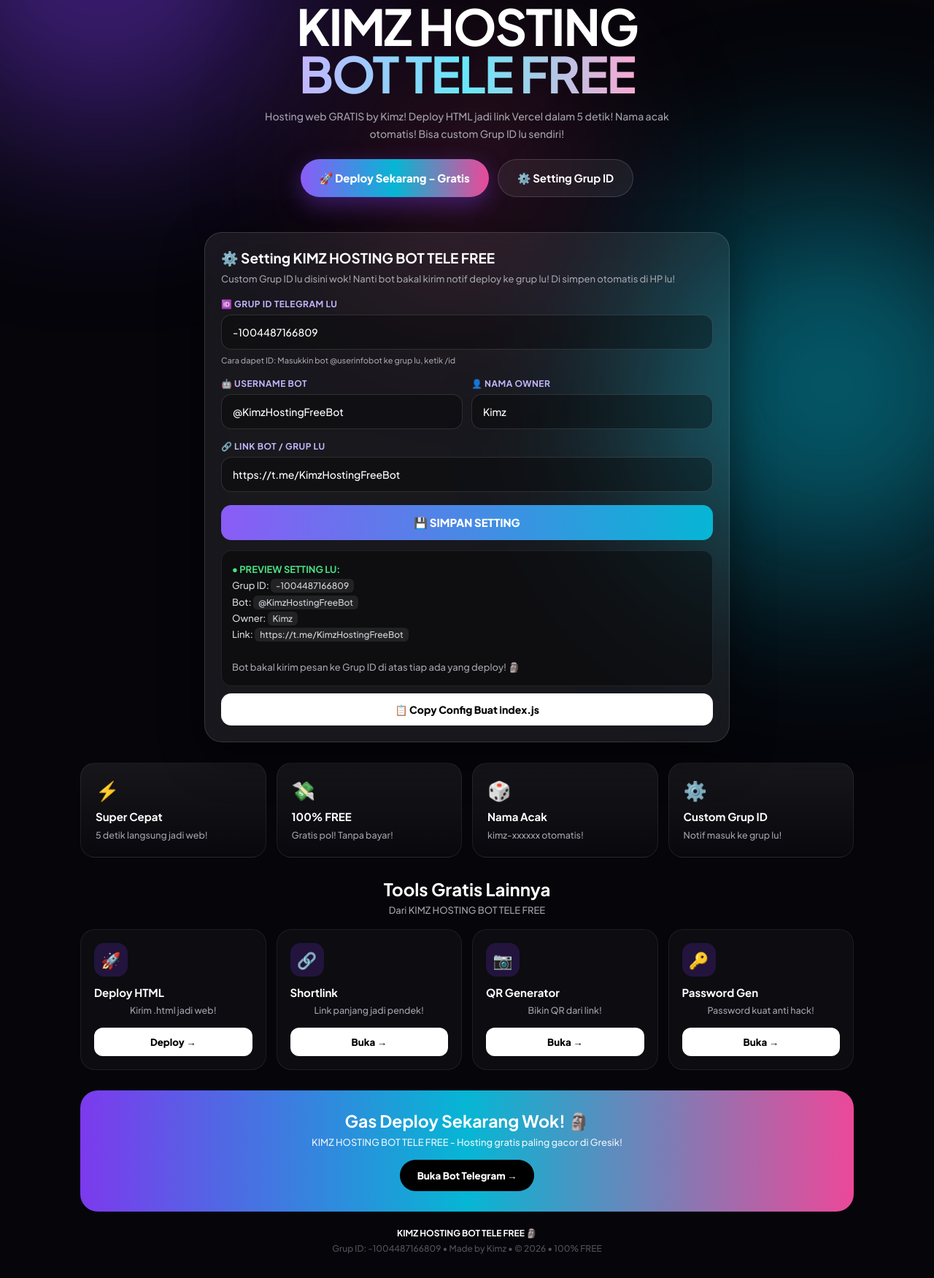
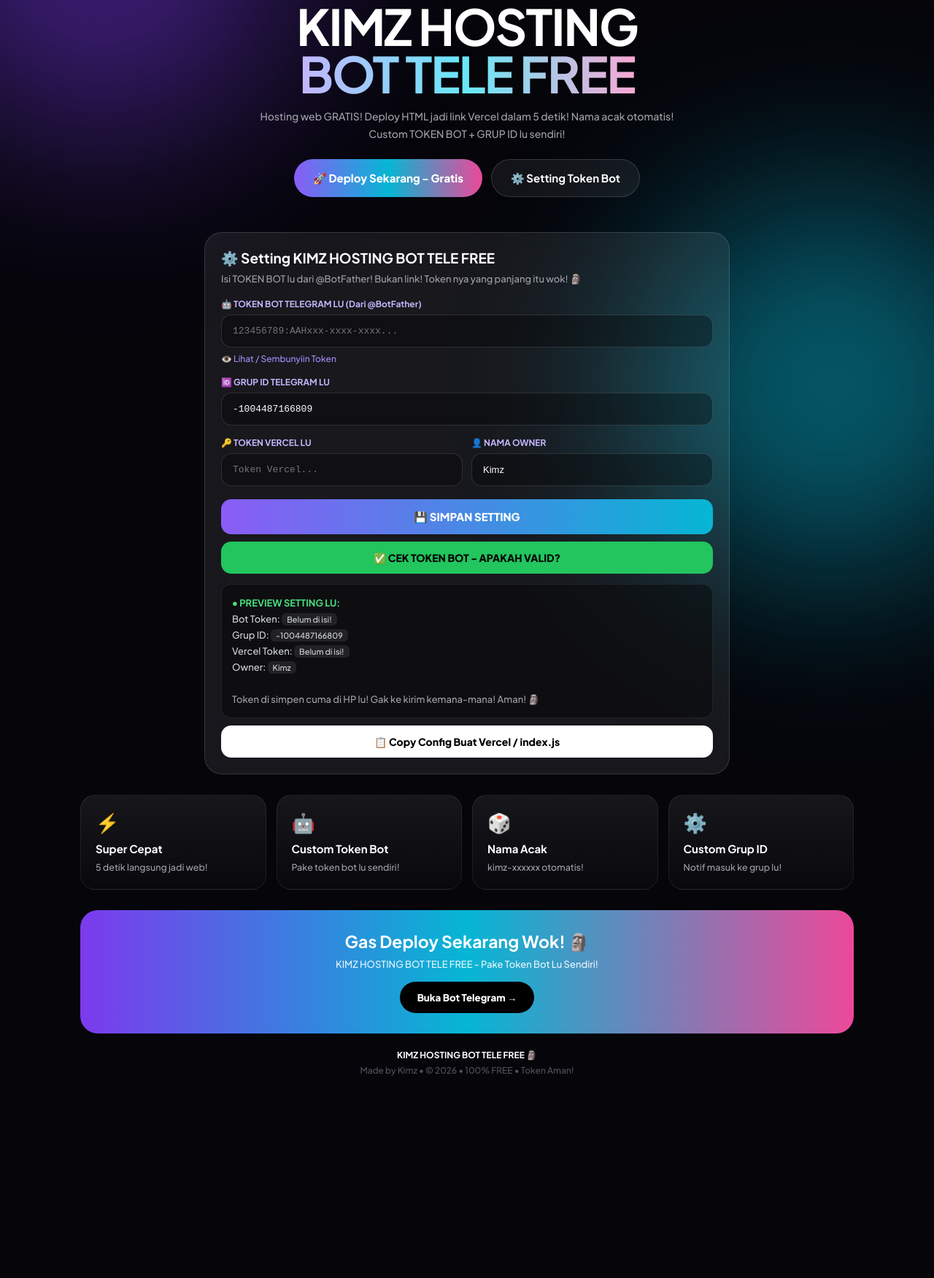
Before and after one commit to alfiyahjunaida-cyber/Bot-telegram-, a website: page index.html in a window 1280 px wide. Shown: the part 172-1923 px from the top of the page at 73% size. After the commit the page ends 1679 px from the top, so only its background shows below. Drawn offline with Linux system fonts and the light colour scheme.

Commit message:
Update index.html

```diff
--- a/index.html
+++ b/index.html
@@ -11,11 +11,10 @@ body{background:#05050a;color:#fff;overflow-x:hidden}
 .glow{position:fixed;width:520px;height:520px;border-radius:50%;filter:blur(130px);opacity:.5;z-index:0;pointer-events:none}
 .g1{background:#7c3aed;top:-160px;left:-120px}
 .g2{background:#06b6d4;bottom:-160px;right:-120px}
-.g3{background:#ec4899;top:50%;left:50%;width:300px;height:300px;opacity:.25;transform:translate(-50%,-50%)}
 .wrap{position:relative;z-index:2;max-width:1100px;margin:auto;padding:0 20px}
 .nav{display:flex;justify-content:space-between;align-items:center;padding:20px 0}
 .logo{display:flex;align-items:center;gap:11px;font-weight:800;font-size:18px;line-height:1.1}
-.logo .kotak{width:44px;height:44px;min-width:44px;background:linear-gradient(135deg,#a78bfa,#22d3ee,#f472b6);border-radius:14px;display:grid;place-items:center;font-size:23px;box-shadow:0 0 35px #a78bfa88}
+.logo .kotak{width:44px;height:44px;min-width:44px;background:linear-gradient(135deg,#a78bfa,#22d3ee,#f472b6);border-radius:14px;display:grid;place-items:center;font-size:23px}
 .logo small{font-size:10px;color:#a78bfa;letter-spacing:1.2px}
 .btn-top{background:#fff;color:#000;padding:11px 18px;border-radius:999px;font-weight:800;border:none;cursor:pointer;font-size:13px}
 .hero{text-align:center;padding:40px 0 20px}
@@ -23,47 +22,40 @@ body{background:#05050a;color:#fff;overflow-x:hidden}
 .dot{width:8px;height:8px;background:#22c55e;border-radius:50%;box-shadow:0 0 10px #22c55e}
 .hero h1{font-size:42px;line-height:.95;letter-spacing:-2px;margin-top:18px}
 .hero h1 i{font-style:normal;background:linear-gradient(90deg,#c4b5fd,#67e8f9,#f9a8d4);-webkit-background-clip:text;-webkit-text-fill-color:transparent}
-.hero p{color:#a1a1aa;margin:16px auto 0;max-width:560px;line-height:1.7;font-size:14px}
+.hero p{color:#a1a1aa;margin:16px auto 0;max-width:580px;line-height:1.7;font-size:14px}
 .cta{margin-top:22px;display:flex;gap:12px;justify-content:center;flex-wrap:wrap}
-.btn1{background:linear-gradient(90deg,#8b5cf6,#06b6d4,#ec4899);border:none;color:#fff;padding:15px 26px;border-radius:999px;font-weight:800;font-size:15px;cursor:pointer;box-shadow:0 10px 30px #7c3aed66}
+.btn1{background:linear-gradient(90deg,#8b5cf6,#06b6d4,#ec4899);border:none;color:#fff;padding:15px 26px;border-radius:999px;font-weight:800;font-size:15px;cursor:pointer}
 .btn2{background:#ffffff10;border:1px solid #ffffff25;color:#fff;padding:15px 26px;border-radius:999px;font-weight:700;font-size:15px;cursor:pointer}
-.card-setting{margin:28px auto 0;max-width:720px;background:rgba(255,255,255,.08);backdrop-filter:blur(20px);border:1px solid #ffffff22;border-radius:24px;padding:22px;text-align:left;box-shadow:0 20px 60px #00000066}
+.card-setting{margin:28px auto 0;max-width:720px;background:rgba(255,255,255,.08);backdrop-filter:blur(20px);border:1px solid #ffffff22;border-radius:24px;padding:22px;text-align:left}
 .card-setting h3{font-size:19px}
 .card-setting p{font-size:13px;color:#a1a1aa;margin-top:6px;line-height:1.6}
-.label{font-size:12px;font-weight:700;color:#c4b5fd;margin:16px 0 7px;display:block;letter-spacing:.5px}
-.input{width:100%;background:#00000055;border:1px solid #ffffff22;border-radius:14px;padding:14px 15px;color:#fff;font-size:14px;outline:none}
+.label{font-size:12px;font-weight:700;color:#c4b5fd;margin:16px 0 7px;display:block}
+.input{width:100%;background:#00000055;border:1px solid #ffffff22;border-radius:14px;padding:14px 15px;color:#fff;font-size:13px;outline:none;font-family:monospace}
 .input:focus{border-color:#a78bfa}
-.input::placeholder{color:#52525b}
+.show{margin-top:8px;font-size:12px;color:#a78bfa;cursor:pointer;display:inline-block}
 .row{display:grid;grid-template-columns:1fr 1fr;gap:12px}
 .btn-save{margin-top:18px;width:100%;background:linear-gradient(90deg,#8b5cf6,#06b6d4);border:none;color:#fff;padding:14px;border-radius:14px;font-weight:800;font-size:15px;cursor:pointer}
 .btn-copy{margin-top:10px;width:100%;background:#fff;border:none;color:#000;padding:13px;border-radius:14px;font-weight:800;font-size:14px;cursor:pointer}
-.preview{margin-top:14px;background:#00000066;border:1px solid #ffffff15;border-radius:14px;padding:14px;font-size:13px;line-height:1.7;color:#d1d5db}
+.btn-test{margin-top:10px;width:100%;background:#22c55e;border:none;color:#000;padding:13px;border-radius:14px;font-weight:800;font-size:14px;cursor:pointer}
+.preview{margin-top:14px;background:#00000066;border:1px solid #ffffff15;border-radius:14px;padding:14px;font-size:13px;line-height:1.7;color:#d1d5db;word-break:break-all}
 .preview b{color:#4ade80}
-.preview code{background:#ffffff15;padding:2px 7px;border-radius:6px;font-size:12px}
+.preview code{background:#ffffff15;padding:2px 7px;border-radius:6px;font-size:11px}
 .fitur{display:grid;grid-template-columns:1fr 1fr;gap:14px;margin:28px 0}
 .f{background:linear-gradient(180deg,#ffffff12,#ffffff04);border:1px solid #ffffff14;border-radius:20px;padding:20px}
 .f span{font-size:26px}
 .f h4{margin:10px 0 6px;font-size:15px}
 .f p{font-size:12.5px;color:#a1a1aa;line-height:1.6}
-.tools h2{font-size:24px;text-align:center}
-.tools p{font-size:13px;color:#a1a1aa;text-align:center;margin-top:6px}
-.grid{display:grid;grid-template-columns:1fr 1fr;gap:14px;margin:18px 0 28px}
-.card{background:#ffffff08;border:1px solid #ffffff12;border-radius:20px;padding:18px}
-.card .ic{width:46px;height:46px;border-radius:14px;display:grid;place-items:center;font-size:22px;background:#7c3aed33}
-.card h3{margin:12px 0 5px;font-size:15px}
-.card p{font-size:12.5px;color:#a1a1aa;line-height:1.5}
-.card button{margin-top:14px;width:100%;padding:11px;border:none;border-radius:12px;background:#fff;font-weight:800;cursor:pointer}
 .bawah{background:linear-gradient(90deg,#7c3aed,#06b6d4,#ec4899);border-radius:24px;padding:28px 22px;text-align:center;margin-bottom:20px}
-.bawah h2{font-size:23px;line-height:1.2}
+.bawah h2{font-size:23px}
 .bawah p{font-size:13px;opacity:.9;margin-top:8px}
 .bawah button{margin-top:16px;background:#000;color:#fff;border:none;padding:13px 24px;border-radius:999px;font-weight:800;cursor:pointer}
 .footer{text-align:center;color:#52525b;font-size:12px;padding:0 0 30px;line-height:1.7}
-@media(min-width:700px){.hero h1{font-size:68px}.fitur{grid-template-columns:repeat(4,1fr)}.grid{grid-template-columns:repeat(4,1fr)}}
+@media(min-width:700px){.hero h1{font-size:68px}.fitur{grid-template-columns:repeat(4,1fr)}}
 @media(max-width:500px){.row{grid-template-columns:1fr}}
 </style>
 </head>
 <body>
-<div class="glow g1"></div><div class="glow g2"></div><div class="glow g3"></div>
+<div class="glow g1"></div><div class="glow g2"></div>
 <div class="wrap">
 <div class="nav">
 <div class="logo"><div class="kotak">🗿</div><div>KIMZ HOSTING<br><small>BOT TELE FREE</small></div></div>
@@ -73,115 +65,117 @@ body{background:#05050a;color:#fff;overflow-x:hidden}
 <div class="hero">
 <div class="pill"><div class="dot"></div> KIMZ HOSTING BOT TELE FREE • ONLINE</div>
 <h1>KIMZ HOSTING<br><i>BOT TELE FREE</i></h1>
-<p>Hosting web GRATIS by Kimz! Deploy HTML jadi link Vercel dalam 5 detik! Nama acak otomatis! Bisa custom Grup ID lu sendiri!</p>
+<p>Hosting web GRATIS! Deploy HTML jadi link Vercel dalam 5 detik! Nama acak otomatis! Custom TOKEN BOT + GRUP ID lu sendiri!</p>
 <div class="cta">
 <button class="btn1" onclick="keBot()">🚀 Deploy Sekarang - Gratis</button>
-<button class="btn2" onclick="scrollKeSetting()">⚙️ Setting Grup ID</button>
+<button class="btn2" onclick="scrollKe()">⚙️ Setting Token Bot</button>
 </div>
 </div>
 
 <div class="card-setting" id="setting">
 <h3>⚙️ Setting KIMZ HOSTING BOT TELE FREE</h3>
-<p>Custom Grup ID lu disini wok! Nanti bot bakal kirim notif deploy ke grup lu! Di simpen otomatis di HP lu!</p>
+<p>Isi TOKEN BOT lu dari @BotFather! Bukan link! Token nya yang panjang itu wok! 🗿</p>
+
+<label class="label">🤖 TOKEN BOT TELEGRAM LU (Dari @BotFather)</label>
+<input class="input" id="botToken" type="password" placeholder="123456789:AAHxxx-xxxx-xxxx...">
+<span class="show" onclick="toggleToken()">👁️ Lihat / Sembunyiin Token</span>
 
 <label class="label">🆔 GRUP ID TELEGRAM LU</label>
-<input class="input" id="groupId" placeholder="Contoh: -1004487166809" value="-1004487166809">
-<p style="font-size:11px;margin-top:6px">Cara dapet ID: Masukkin bot @userinfobot ke grup lu, ketik /id</p>
+<input class="input" id="groupId" placeholder="-1004487166809" value="-1004487166809">
 
 <div class="row">
-<div><label class="label">🤖 USERNAME BOT</label><input class="input" id="botUser" placeholder="@KimzHostingFreeBot" value="@KimzHostingFreeBot"></div>
-<div><label class="label">👤 NAMA OWNER</label><input class="input" id="owner" placeholder="Kimz" value="Kimz"></div>
+<div><label class="label">🔑 TOKEN VERCEL LU</label><input class="input" id="vercelToken" type="password" placeholder="Token Vercel..."></div>
+<div><label class="label">👤 NAMA OWNER</label><input class="input" id="owner" placeholder="Kimz" value="Kimz" style="font-family:sans-serif"></div>
 </div>
 
-<label class="label">🔗 LINK BOT / GRUP LU</label>
-<input class="input" id="linkBot" placeholder="https://t.me/KimzHostingFreeBot" value="https://t.me/KimzHostingFreeBot">
-
 <button class="btn-save" onclick="simpan()">💾 SIMPAN SETTING</button>
+<button class="btn-test" onclick="testToken()">✅ CEK TOKEN BOT - APAKAH VALID?</button>
 
 <div class="preview" id="preview">
 <b>● PREVIEW SETTING LU:</b><br>
+Bot Token: <code id="pToken">Belum di isi!</code><br>
 Grup ID: <code id="pGroup">-1004487166809</code><br>
-Bot: <code id="pBot">@KimzHostingFreeBot</code><br>
-Owner: <code id="pOwner">Kimz</code><br>
-Link: <code id="pLink">https://t.me/KimzHostingFreeBot</code><br><br>
-<span style="color:#a1a1aa">Bot bakal kirim pesan ke Grup ID di atas tiap ada yang deploy! 🗿</span>
+Vercel Token: <code id="pVercel">Belum di isi!</code><br>
+Owner: <code id="pOwner">Kimz</code><br><br>
+<span style="color:#a1a1aa">Token di simpen cuma di HP lu! Gak ke kirim kemana-mana! Aman! 🗿</span>
 </div>
 
-<button class="btn-copy" onclick="copyConfig()">📋 Copy Config Buat index.js</button>
+<button class="btn-copy" onclick="copyConfig()">📋 Copy Config Buat Vercel / index.js</button>
 </div>
 
 <div class="fitur">
 <div class="f"><span>⚡</span><h4>Super Cepat</h4><p>5 detik langsung jadi web!</p></div>
-<div class="f"><span>💸</span><h4>100% FREE</h4><p>Gratis pol! Tanpa bayar!</p></div>
+<div class="f"><span>🤖</span><h4>Custom Token Bot</h4><p>Pake token bot lu sendiri!</p></div>
 <div class="f"><span>🎲</span><h4>Nama Acak</h4><p>kimz-xxxxxx otomatis!</p></div>
 <div class="f"><span>⚙️</span><h4>Custom Grup ID</h4><p>Notif masuk ke grup lu!</p></div>
 </div>
 
-<div class="tools">
-<h2>Tools Gratis Lainnya</h2>
-<p>Dari KIMZ HOSTING BOT TELE FREE</p>
-<div class="grid">
-<div class="card"><div class="ic">🚀</div><h3>Deploy HTML</h3><p>Kirim .html jadi web!</p><button onclick="keBot()">Deploy →</button></div>
-<div class="card"><div class="ic">🔗</div><h3>Shortlink</h3><p>Link panjang jadi pendek!</p><button onclick="keBot()">Buka →</button></div>
-<div class="card"><div class="ic">📷</div><h3>QR Generator</h3><p>Bikin QR dari link!</p><button onclick="keBot()">Buka →</button></div>
-<div class="card"><div class="ic">🔑</div><h3>Password Gen</h3><p>Password kuat anti hack!</p><button onclick="keBot()">Buka →</button></div>
-</div>
-</div>
-
 <div class="bawah">
 <h2>Gas Deploy Sekarang Wok! 🗿</h2>
-<p>KIMZ HOSTING BOT TELE FREE - Hosting gratis paling gacor di Gresik!</p>
+<p>KIMZ HOSTING BOT TELE FREE - Pake Token Bot Lu Sendiri!</p>
 <button onclick="keBot()">Buka Bot Telegram →</button>
 </div>
 
-<div class="footer"><b style="color:#fff">KIMZ HOSTING BOT TELE FREE 🗿</b><br>Grup ID: <span id="fGroup">-1004487166809</span> • Made by <span id="fOwner">Kimz</span> • © 2026 • 100% FREE</div>
+<div class="footer"><b style="color:#fff">KIMZ HOSTING BOT TELE FREE 🗿</b><br>Made by <span id="fOwner">Kimz</span> • © 2026 • 100% FREE • Token Aman!</div>
 </div>
 
 <script>
 function load(){
+let t = localStorage.getItem('kimz_bot_token') || '';
 let g = localStorage.getItem('kimz_group') || '-1004487166809';
-let b = localStorage.getItem('kimz_bot') || '@KimzHostingFreeBot';
+let v = localStorage.getItem('kimz_vercel') || '';
 let o = localStorage.getItem('kimz_owner') || 'Kimz';
-let l = localStorage.getItem('kimz_link') || 'https://t.me/KimzHostingFreeBot';
+document.getElementById('botToken').value = t;
 document.getElementById('groupId').value = g;
-document.getElementById('botUser').value = b;
+document.getElementById('vercelToken').value = v;
 document.getElementById('owner').value = o;
-document.getElementById('linkBot').value = l;
-updatePreview(g,b,o,l);
+updatePreview(t,g,v,o);
 }
-function updatePreview(g,b,o,l){
+function updatePreview(t,g,v,o){
+document.getElementById('pToken').textContent = t ? t.slice(0,8)+'***'+t.slice(-4)+' ('+t.length+' karakter)' : 'Belum di isi!';
 document.getElementById('pGroup').textContent = g;
-document.getElementById('pBot').textContent = b;
+document.getElementById('pVercel').textContent = v ? v.slice(0,4)+'***'+v.slice(-4) : 'Belum di isi!';
 document.getElementById('pOwner').textContent = o;
-document.getElementById('pLink').textContent = l;
-document.getElementById('fGroup').textContent = g;
 document.getElementById('fOwner').textContent = o;
 }
 function simpan(){
+let t = document.getElementById('botToken').value.trim();
 let g = document.getElementById('groupId').value.trim();
-let b = document.getElementById('botUser').value.trim();
+let v = document.getElementById('vercelToken').value.trim();
 let o = document.getElementById('owner').value.trim();
-let l = document.getElementById('linkBot').value.trim();
-if(!g) return alert('Isi Grup ID dulu wok! 🗿');
+if(!t) return alert('Isi TOKEN BOT dulu wok! 🗿\nBukan link! Token dari @BotFather!');
+if(!t.includes(':')) return alert('Token salah wok! Token harus ada : nya!\nContoh: 123456:AAHxxx...');
+localStorage.setItem('kimz_bot_token',t);
 localStorage.setItem('kimz_group',g);
-localStorage.setItem('kimz_bot',b);
+localStorage.setItem('kimz_vercel',v);
 localStorage.setItem('kimz_owner',o);
-localStorage.setItem('kimz_link',l);
-updatePreview(g,b,o,l);
-alert('✅ BERHASIL DISIMPEN WOK! 🗿🔥\nGrup ID: '+g+'\nBot: '+b);
+updatePreview(t,g,v,o);
+alert('✅ BERHASIL DISIMPEN WOK! 🗿🔥\nToken Bot: '+t.slice(0,8)+'***\nGrup ID: '+g);
+}
+function toggleToken(){
+let el = document.getElementById('botToken');
+el.type = el.type === 'password' ? 'text' : 'password';
+}
+async function testToken(){
+let t = document.getElementById('botToken').value.trim();
+if(!t) return alert('Isi TOKEN BOT dulu wok!');
+try{
+let r = await fetch('https://api.telegram.org/bot'+t+'/getMe');
+let j = await r.json();
+if(j.ok) alert('✅ TOKEN VALID WOK! 🗿🔥\nBot: @'+j.result.username+'\nNama: '+j.result.first_name+'\n\nBot lu jalan!');
+else alert('❌ TOKEN SALAH WOK!\n'+j.description);
+}catch(e){alert('❌ Gagal cek! Cek internet lu! '+e.message)}
 }
 function copyConfig(){
+let t = document.getElementById('botToken').value;
 let g = document.getElementById('groupId').value;
-let b = document.getElementById('botUser').value;
+let v = document.getElementById('vercelToken').value;
 let o = document.getElementById('owner').value;
-let teks = 'const GROUP_ID = "'+g+'"; // Grup ID KIMZ HOSTING BOT TELE FREE\nconst BOT_USERNAME = "'+b+'";\nconst OWNER = "'+o+'";';
-navigator.clipboard.writeText(teks).then(()=>{alert('✅ Config ke copy wok! Paste ke index.js lu!\n\n'+teks)}).catch(()=>{alert(teks)});
+let teks = 'BOT_TOKEN='+t+'\nVERCEL_TOKEN_1='+v+'\nGROUP_ID='+g+'\nOWNER='+o+'\n\n// Paste di Vercel -> Settings -> Environment Variables!\n// KIMZ HOSTING BOT TELE FREE';
+navigator.clipboard.writeText(teks).then(()=>{alert('✅ Config ke copy wok!\n\nPaste di Vercel -> Settings -> Environment Variables!\n\n'+teks)}).catch(()=>{alert(teks)});
 }
-function keBot(){
-let b = document.getElementById('botUser').value || '@KimzHostingFreeBot';
-alert('Buka Telegram, cari: '+b+'\n\nKIMZ HOSTING BOT TELE FREE 🗿');
-}
-function scrollKeSetting(){document.getElementById('setting').scrollIntoView({behavior:'smooth'});}
+function keBot(){alert('Buka Telegram, cari bot lu yang token nya udah lu isi tadi! 🗿\n\nKIMZ HOSTING BOT TELE FREE');}
+function scrollKe(){document.getElementById('setting').scrollIntoView({behavior:'smooth'});}
 load();
 </script>
 </body>
```
